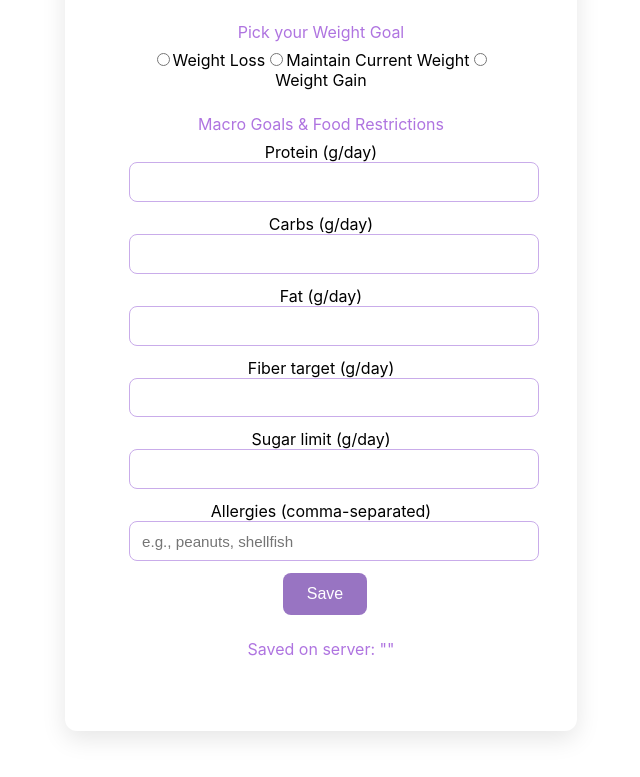
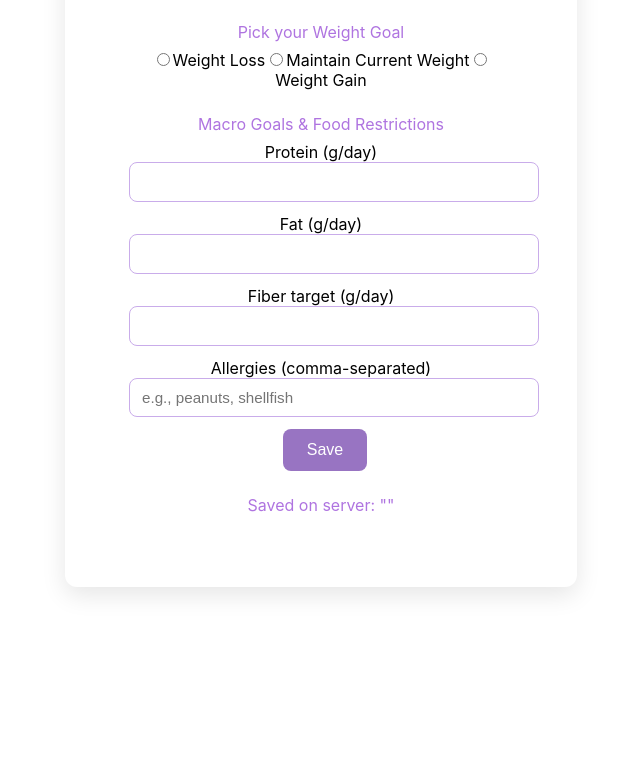
Before and after one commit to anjun745/CS125-Find-A-Meal, a React (Create React App) app in the folder cs125/: page /personal in a window 1280 px wide. Shown: the part 712-1489 px from the top of the page, without its empty margins (319-959 px from the left). After the commit the page ends 1347 px from the top, so only its background shows below. Built offline with nearby package versions, Linux system fonts and the light colour scheme.

Commit message:
got rid of carb, sugar level, since they arent in database

```diff
--- a/cs125/src/pages/PersonalInfo.js
+++ b/cs125/src/pages/PersonalInfo.js
@@ -42,10 +42,8 @@ export default function PersonalInfo(){
         body: JSON.stringify({gender, fitness, activity,
         macros:{
             protein: protein === "" ? null : parseInt(protein),
-            carbs: carbs === "" ? null : parseInt(carbs),
             fat: fat === "" ? null : parseInt(fat),
             fiber: fiber === "" ? null : parseInt(fiber),
-            sugarLimit: sugarLimit === "" ? null : parseInt(sugarLimit),
             allergies
         },
             height: height === "" ? null : parseInt(height),
@@ -153,14 +151,6 @@ export default function PersonalInfo(){
                     onChange={(e) => setMacros({ ...macros, protein: e.target.value })}
                     />
                 </label>
-                <label>
-                    Carbs (g/day)
-                    <input
-                    type="number"
-                    value={macros.carbs}
-                    onChange={(e) => setMacros({ ...macros, carbs: e.target.value })}
-                    />
-                </label>
             </div>
 
             <div>
@@ -184,15 +174,6 @@ export default function PersonalInfo(){
             </div>
 
             <label>
-                Sugar limit (g/day)
-                <input
-                type="number"
-                value={macros.sugarLimit}
-                onChange={(e) => setMacros({ ...macros, sugarLimit: e.target.value })}
-                />
-            </label>
-
-            <label>
                 Allergies (comma-separated)
                 <input
                 type="text"
```
Also changed, not shown: 2 other files (tests, documents, lock files or other folders).
